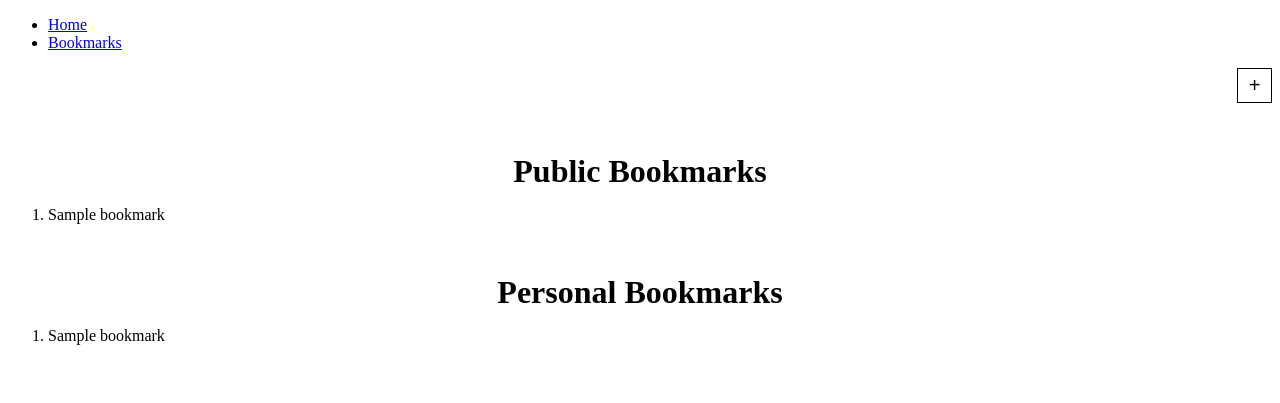
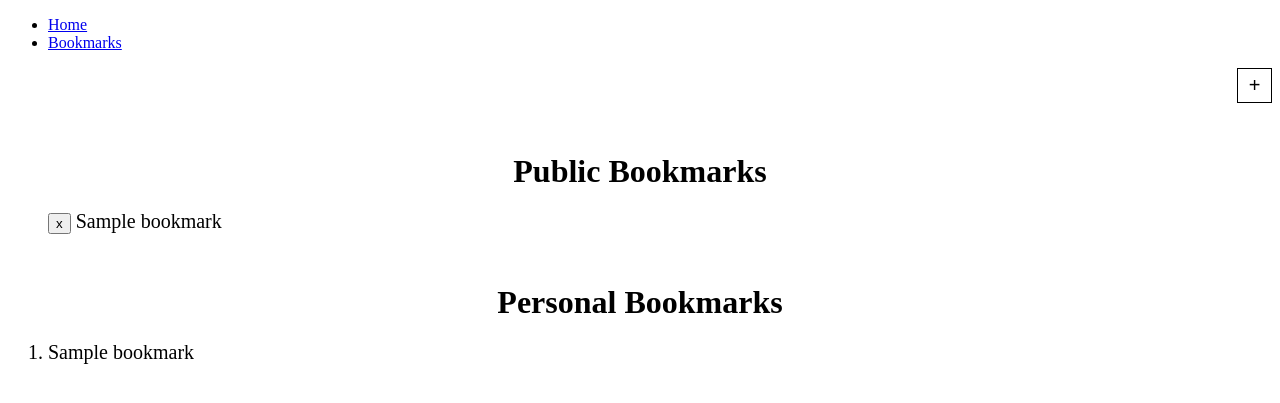
Before and after one commit to samscha/djorg, a Django app: template bookmarks/templates/bookmarks/index.html in a window 1280 px wide. Shown: the top 403 px of the page. Run offline with Django 3.2, Linux system fonts and the light colour scheme; the template is opened without the code that fills it: values that come from a table or form of the project are taken from there, others are empty; tables that the repository leaves empty hold one stand-in row (values such as "Sample post").

Commit message:
Attempted delete bookmark
Going to follow tutorial model (where applicable).

```diff
--- a/bookmarks/static/bookmarks/style.css
+++ b/bookmarks/static/bookmarks/style.css
@@ -22,6 +22,24 @@
 .Title {
   text-align: center;
   margin: 50px 0 0 0;
+}
+
+.Bookmarks {
+  font-size: 20px;
+}
+
+.DeleteBookmarkButton {
+  display: inline;
+}
+
+.DeleteBookmarkButton:hover {
+  color: red;
+  font-weight: bold;
+  cursor: pointer;
+}
+
+.ListItem {
+  display: inline;
 }
 
 .ListItemHref {
--- a/bookmarks/templates/bookmarks/index.html
+++ b/bookmarks/templates/bookmarks/index.html
@@ -14,9 +14,15 @@
 {% if bookmarks %}
 <ol class="Bookmarks">
   {% for bookmark in bookmarks %}
-  <li>
-    <a class="ListItemHref" href="{{ bookmark.url }}" target="_blank">{{ bookmark.name }}</a>
-  </li>
+  <div class="Bookmark">
+    <form class="DeleteBookmarkButton" action="/bookmarks/" method="POST">
+      {% csrf_token %}
+      <input class="FormSubmit" type="submit" value="x">
+    </form>
+    <li class="ListItem">
+      <a class="ListItemHref" href="{{ bookmark.url }}" target="_blank">{{ bookmark.name }}</a>
+    </li>
+  </div>
   {% endfor %}
 </ol>
 
--- a/bookmarks/urls.py
+++ b/bookmarks/urls.py
@@ -2,6 +2,8 @@ from django.urls import path
 
 from . import views
 
+# app_name = 'bookmarks'
+
 urlpatterns = [
     path('', views.index, name='index'),
 ]
```
Also changed, not shown: bookmarks/views.py (+36 -4 lines).
